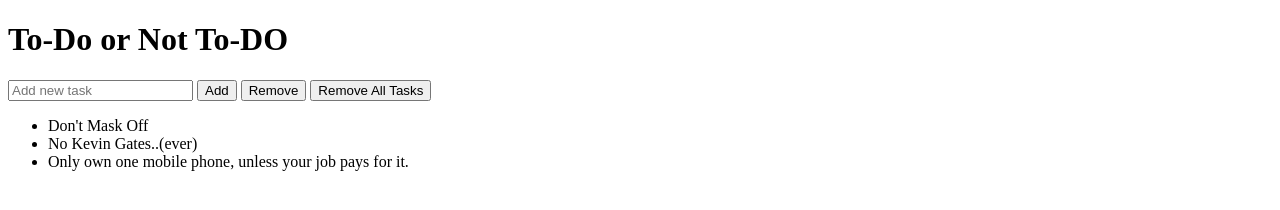
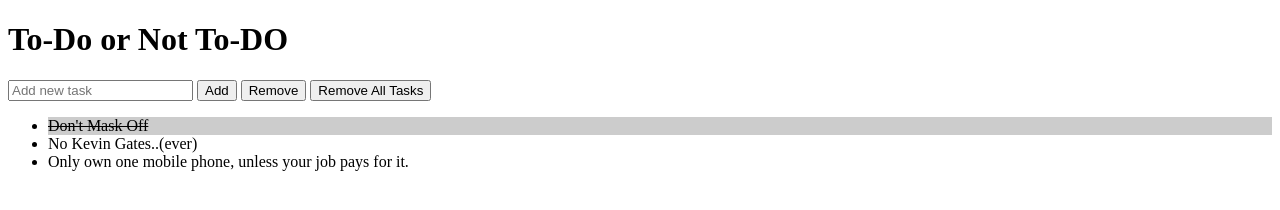
Before and after one commit to primeXXIX/to-dont-list, a website: page index.html in a window 1280 px wide. In both pictures the pointer is over the item "Don't Mask Off". Drawn offline with Linux system fonts and the light colour scheme.

Commit message:
css fix, adds disc. text

```diff
--- /dev/null
+++ b/ideasheet.txt
@@ -0,0 +1 @@
+primeXXIX -- We may need to add a clearField() or ResetForm()
--- a/index.html
+++ b/index.html
@@ -4,6 +4,8 @@
   <meta charset="UTF-8">
   <meta name="viewport" content="width=device-width, initial-scale=1.0">
   <meta http-equiv="X-UA-Compatible" content="ie=edge">
+  <link rel="stylesheet" href="styles.css">
+
   <title>Document</title>
 
 </head>
--- /dev/null
+++ b/styles.css
@@ -0,0 +1,4 @@
+li:hover{
+    text-decoration: line-through;
+    background: rgba(0,0,0,0.2);
+}
```
